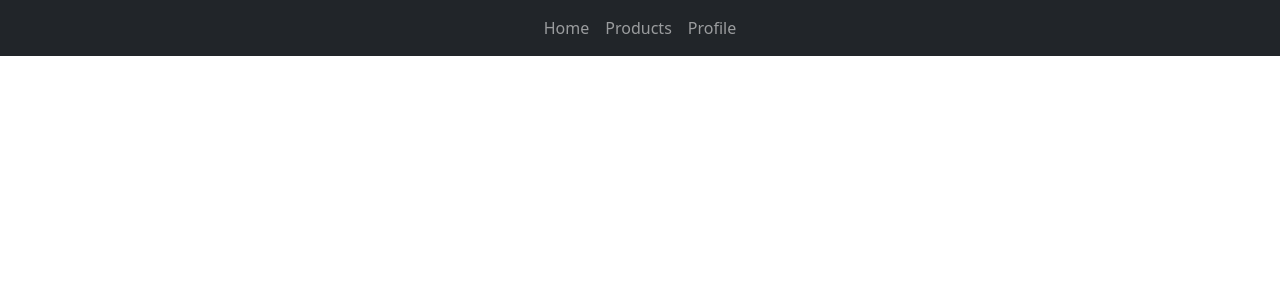
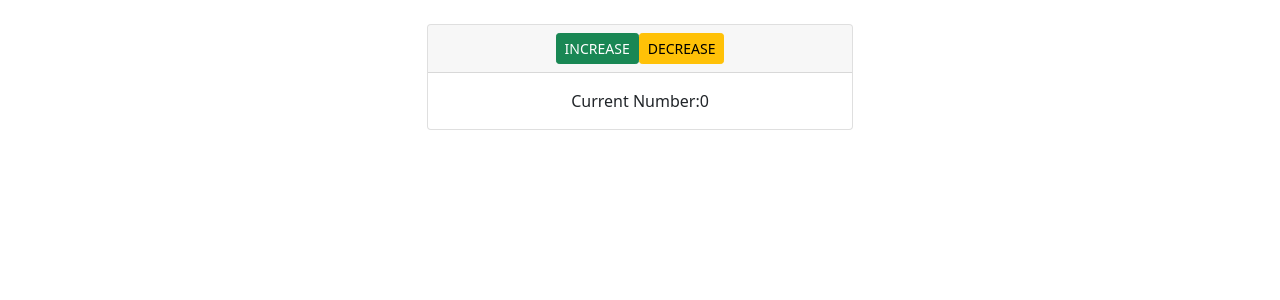
Before and after one commit to chinovieza/simplify-react, a React (Create React App) app in the folder my-first-react/: page / in a window 1280 px wide. Shown: the top 300 px of the page. Built offline with nearby package versions, Linux system fonts and the light colour scheme.

Commit message:
State on Function Component #3

```diff
--- a/my-first-react/src/App.js
+++ b/my-first-react/src/App.js
@@ -1,25 +1,38 @@
 import React, {useState} from 'react';
 import 'bootstrap/dist/css/bootstrap.min.css';
 
-const App = (props) => {
+const App = () => {
 
     const [dataState, setDataState] = useState({
-        home: '#home',
-        products: '#products',
-        profile: '#profile'
+        counter: 0
     });
 
-    return (
-        <nav className="navbar navbar-expand-lg navbar-dark bg-dark">
-            <div className="collapse navbar-collapse" id="navbarNavAltMarkup">
-                <div className="navbar-nav mx-auto">
-                    <a className="nav-item nav-link" href={dataState.home}>Home</a>
-                    <a className="nav-item nav-link" href={dataState.products}>Products</a>
-                    <a className="nav-item nav-link" href={dataState.profile}>Profile</a>
+    const plusHandler = () => {
+        setDataState({
+            counter: dataState.counter + 1
+        });
+    }
+
+    const minusHandler = () => {
+        setDataState({
+            counter: dataState.counter - 1
+        });
+    }
+
+    return(
+        <div className="col-4 mx-auto mt-4">
+            <div className="card text-center">
+                <div className="card-header">
+                    <button className="btn btn-sm btn-success mr-1" onClick={plusHandler}>INCREASE</button>
+                    <button className="btn btn-sm btn-warning mr-1" onClick={minusHandler}>DECREASE</button>
+                </div>
+                <div className="card-body">
+                    Current Number:
+                    {dataState.counter}
                 </div>
             </div>
-        </nav>
-    );
+        </div>
+    )
 }
 
 export default App;
```
Also changed, not shown: my-first-react/src/App-5-2.js (added, +25 -0 lines).
